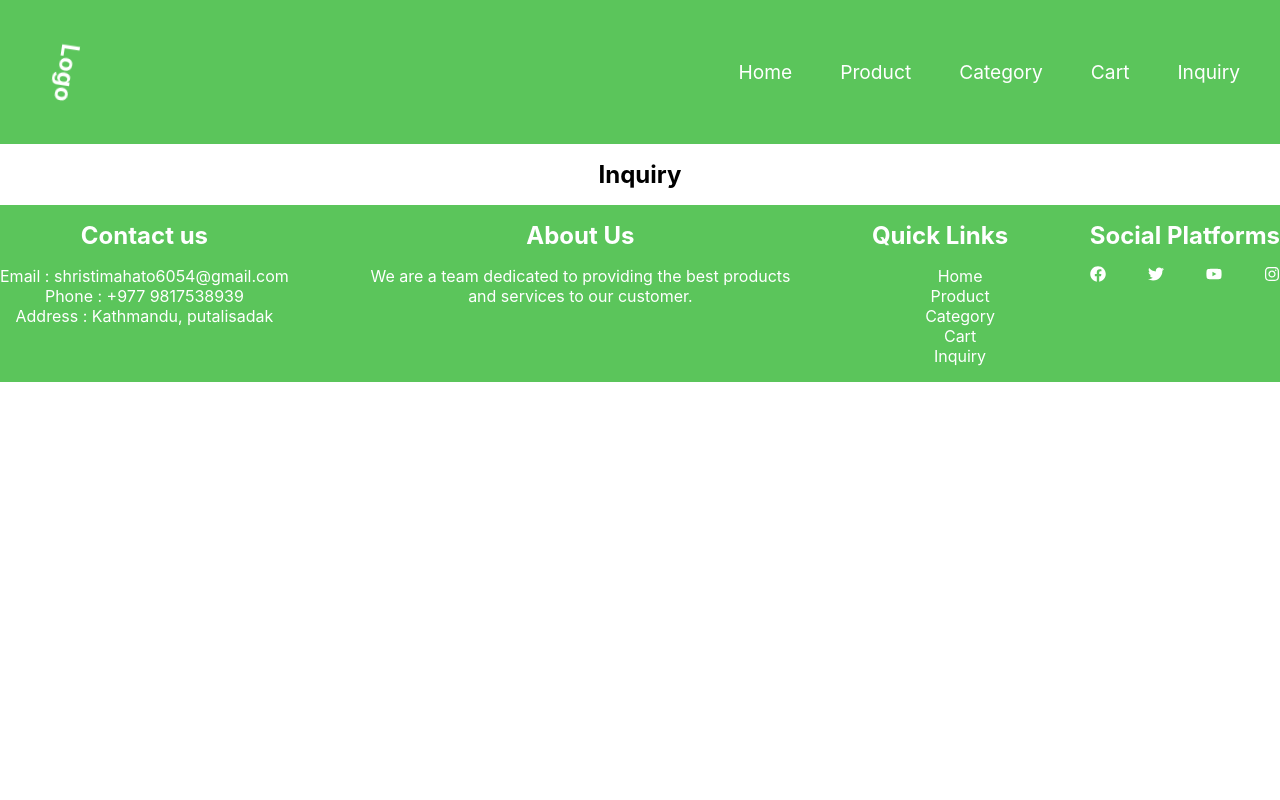
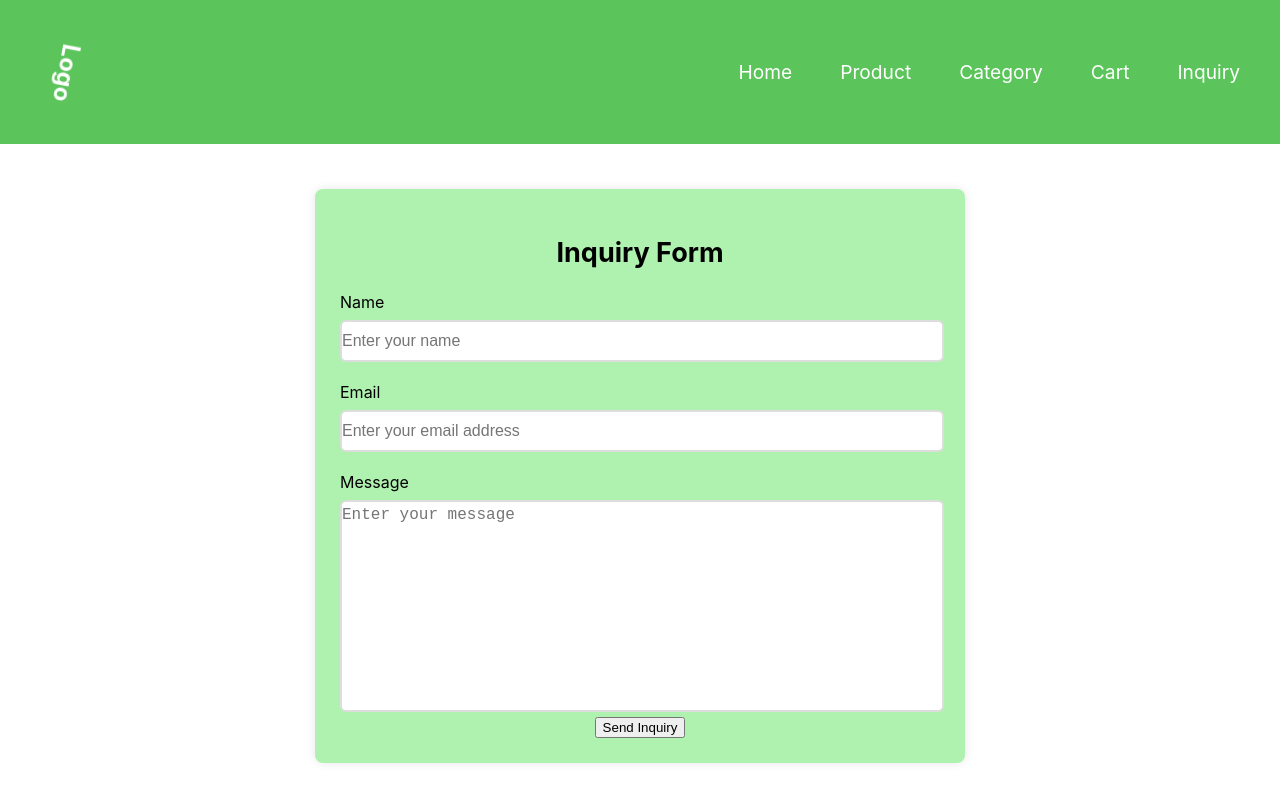
Before and after one commit to Shristi6054/E-commerce-Website, a React (Create React App) app: page /Inquiry in a window 1280 px wide. Shown: the top 800 px of the page. Built offline with nearby package versions, Linux system fonts and the light colour scheme.

Commit message:
Added inquiry form to get message from customer

```diff
--- /dev/null
+++ b/src/components/CSSFile/Inquiry.css
@@ -0,0 +1,65 @@
+.contact {
+    display:flex;
+    justify-content: center;
+    align-items: center;
+    margin:20px 60px;
+}
+
+form{
+    max-width:600px;
+    width:100%;
+    background:#aff2af;
+    padding: 25px 25px 25px;
+    border-radius: 8px;
+    box-shadow: 0 0 10px rgb(0,0,0,.1);
+    margin:25px;
+}
+
+form h2{
+    font-size: 27px;
+    text-align: center;
+}
+
+.input-box{
+    margin-top:20px;
+    text-align: left;
+}
+
+
+
+.input-box input,textarea{
+    width: 100%;
+    height: 30px;
+    background:white;
+    border: 2px solid #ddd;
+    outline:none;
+    border-radius: 6px;
+    padding:4px 0;
+    font-size: 16px;
+    color:#333;
+    margin-top: 8px;
+}
+
+.input-box textarea{
+    height:200px;
+    resize: none;
+}
+
+.input-box button{
+    width: 100%;
+    height: 55px;
+    background: #16da16;
+    border:none;
+    border-radius: 6px;
+    box-shadow: 0 0 10px rgb(0,0,0,.1);
+    cursor: pointer;
+    font-size: 16px;
+    color: #000;
+    font-weight: bold;
+    margin-top:25px;
+    transition:.5s;
+}
+
+button:hover {
+    background-color: #1fae1f;
+}
--- a/src/components/JSFile/Inquiry.js
+++ b/src/components/JSFile/Inquiry.js
@@ -1,7 +1,72 @@
-import React from "react";
+import React,{ useState } from "react";
+import '../CSSFile/Inquiry.css';
 
 function Inquiry() {
-    return <h1>Inquiry</h1>;
+    const [formData, setFormData] = useState({
+        name: '',
+        email: '',
+        message: '',
+      });
+      const [error, setError] = useState('');
+
+      const handleChange = (event) => {
+        const { name, value } = event.target;
+        setFormData({
+          ...formData,
+          [name]: value,
+        });
+      };
+
+      const validateForm = () => {
+        if (!formData.name) {
+          setError('Please enter your name');
+          return false;
+        }
+        else if(!formData.email){
+          setError('Please enter your email address');
+          return false;
+        }
+        else if(!formData.message){
+          setError('Please provide any message for inquiry');
+          return false;
+        }
+        else{
+          setError('');
+          return true;
+        }
+      };
+
+      const handleSubmit = (event) => {
+        event.preventDefault();
+        if (validateForm()) {
+          alert(`Inquiry Sent Successfully`);
+        }
+      };
+
+      return (
+        <section className="contact">
+          <form onSubmit={handleSubmit}>
+            <h2>Inquiry Form</h2>
+          <div className="input-box">
+            <label>Name</label>
+              <input type="text" name="name" placeholder="Enter your name" value={formData.name} onChange={handleChange}/>
+
+          </div>
+          <div className="input-box">
+            <label>
+              Email</label>
+              <input type="email" placeholder="Enter your email address" name="email" value={formData.email} onChange={handleChange}/>
+          </div>
+          <div className="input-box">
+            <label>Message</label>
+            <textarea name="message" placeholder="Enter your message" value={formData.message} onChange={handleChange}/>
+          </div>
+          {error && <div className="error-msg">{error}</div>}
+          <button type="submit">Send Inquiry</button>
+        </form>
+        </section>
+      );
+
 }
 
 export default Inquiry;
```
